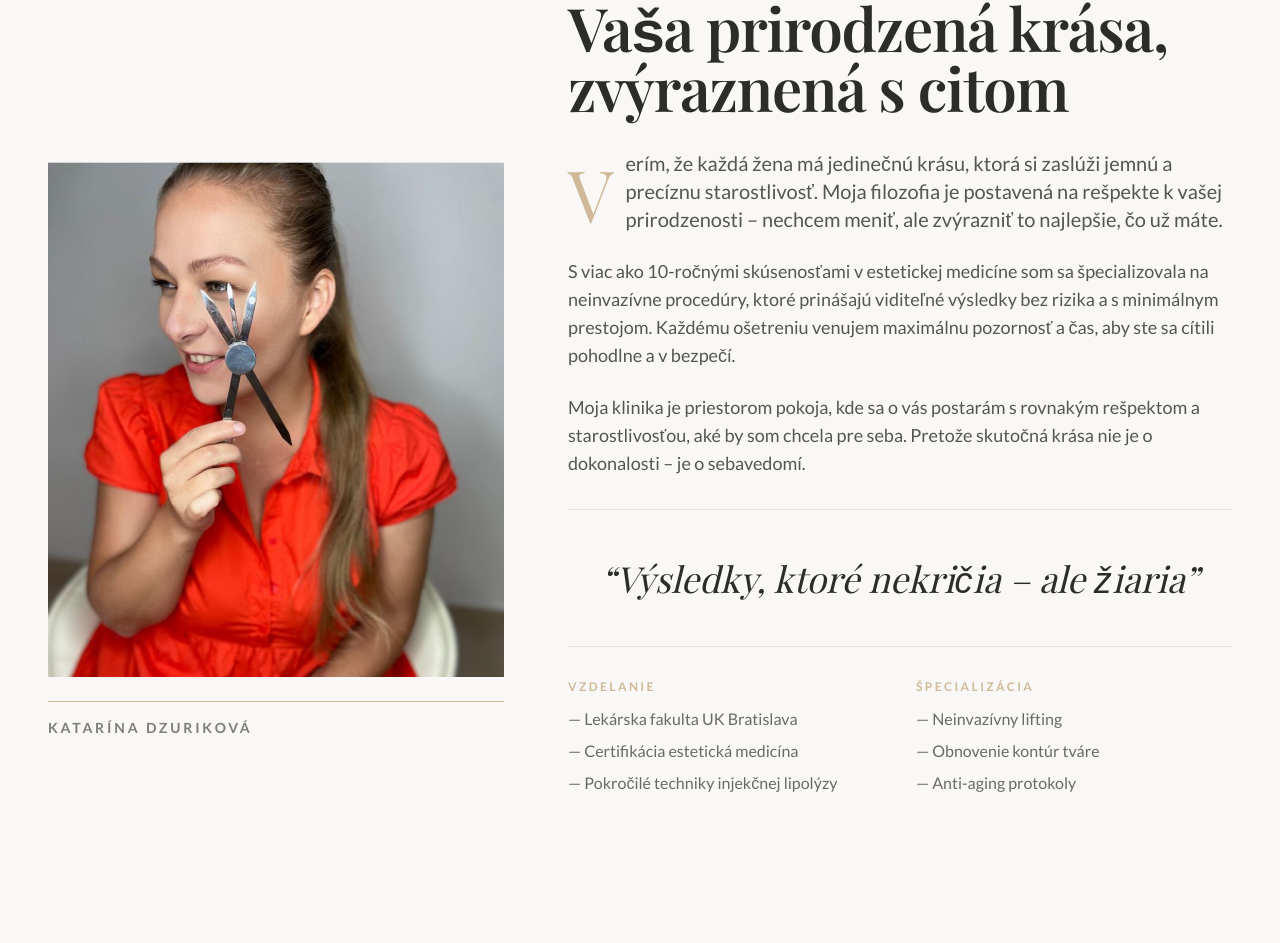
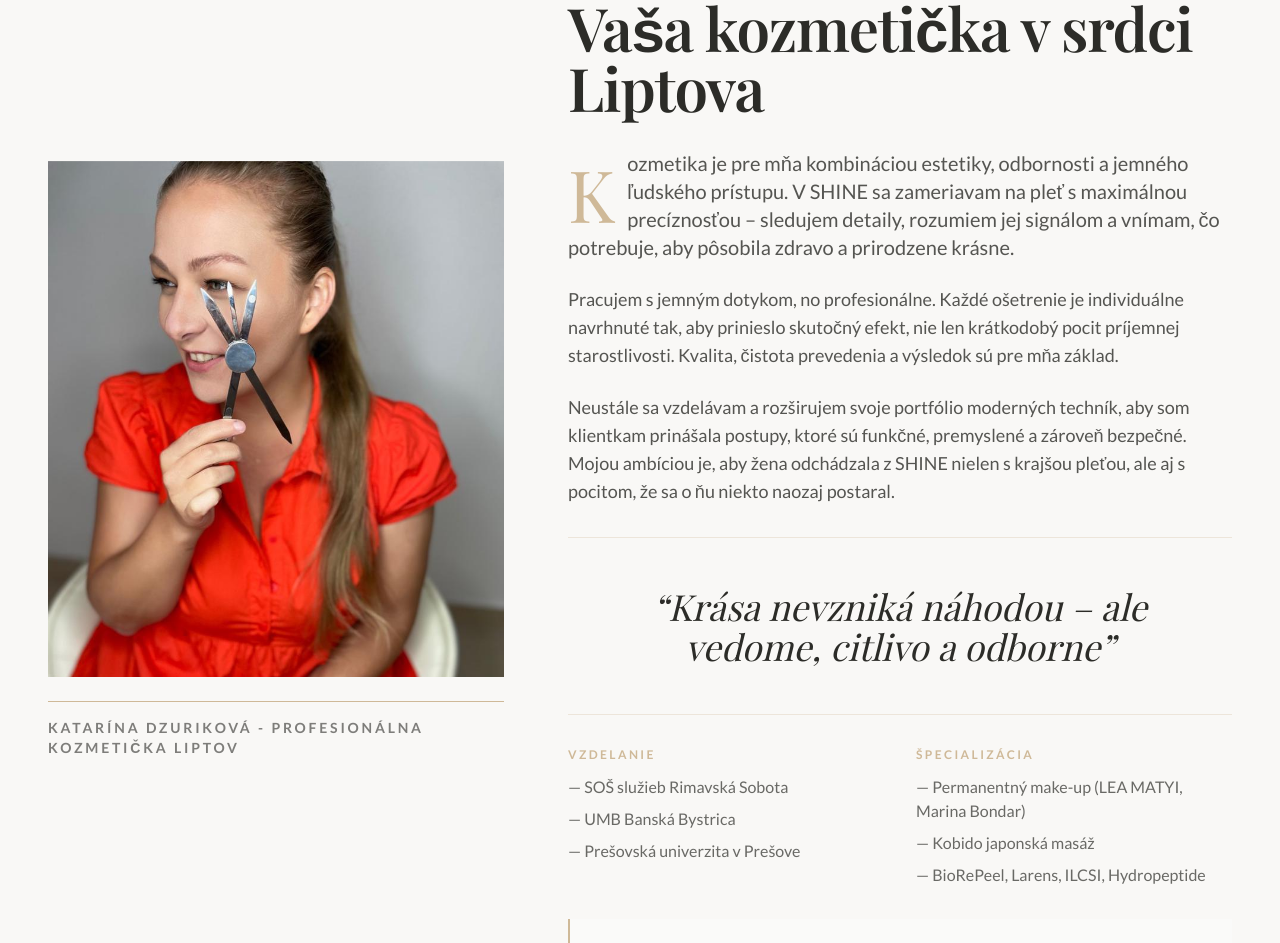
Before and after one commit to Abra7abra7/katarina-dzurikova-web, a Next.js app: page / in a window 1280 px wide. Shown: the part 987-1930 px from the top of the page. Built offline with nearby package versions, Linux system fonts and the light colour scheme.

Commit message:
fix: Oprava videa v hero sekcii, korekcia textov about sekcie, rozsireny llms.txt s korektnym vzdelanim Katariny

```diff
--- a/components/sections/about.tsx
+++ b/components/sections/about.tsx
@@ -32,8 +32,8 @@ export function AboutSection() {
             <div className="relative aspect-[3/4] overflow-hidden">
               <motion.div style={{ y: imageY }} className="h-full w-full">
                 <Image
-                  src="/images/gallery/WhatsApp Image 2025-12-01 at 20.53.46 (11).jpeg"
-                  alt="MUDr. Katarína Dzuriková"
+                  src="/images/about/katarina-portrait.jpeg"
+                  alt="Katarína Dzuriková - profesionálna kozmetička Liptov"
                   fill
                   className="object-cover saturate-75"
                   quality={90}
@@ -55,7 +55,7 @@ export function AboutSection() {
               viewport={{ once: true }}
               className="mt-4 text-sm uppercase tracking-luxury font-sans font-semibold text-ink/60"
             >
-              Katarína Dzuriková
+              Katarína Dzuriková - profesionálna kozmetička Liptov
             </motion.p>
           </motion.div>
 
@@ -70,37 +70,37 @@ export function AboutSection() {
             >
               {/* Overline */}
               <span className="text-xs uppercase tracking-luxury font-sans font-semibold text-gold">
-                O mne
+                Katarína Dzuriková
               </span>
 
               {/* Headline */}
               <h2 className="font-serif text-3xl sm:text-4xl md:text-5xl lg:text-6xl font-semibold tracking-editorial leading-tight text-ink">
-                Vaša prirodzená krása, zvýraznená s citom
+                Vaša kozmetička v srdci Liptova
               </h2>
 
               {/* Body Text with Drop Cap */}
               <div className="space-y-4 md:space-y-6 text-ink/80 leading-relaxed">
                 <p className="text-base md:text-lg lg:text-xl">
                   <span className="float-left font-serif text-5xl md:text-7xl leading-none mr-2 md:mr-3 mt-1 md:mt-2 text-gold">
-                    V
+                    K
                   </span>
-                  erím, že každá žena má jedinečnú krásu, ktorá si zaslúži
-                  jemnú a precíznu starostlivosť. Moja filozofia je postavená
-                  na rešpekte k vašej prirodzenosti – nechcem meniť, ale
-                  zvýrazniť to najlepšie, čo už máte.
+                  ozmetika je pre mňa kombináciou estetiky, odbornosti a jemného
+                  ľudského prístupu. V SHINE sa zameriavam na pleť s maximálnou
+                  precíznosťou – sledujem detaily, rozumiem jej signálom a vnímam,
+                  čo potrebuje, aby pôsobila zdravo a prirodzene krásne.
                 </p>
                 <p className="text-sm md:text-base lg:text-lg">
-                  S viac ako 10-ročnými skúsenosťami v estetickej medicíne som
-                  sa špecializovala na neinvazívne procedúry, ktoré prinášajú
-                  viditeľné výsledky bez rizika a s minimálnym prestojom.
-                  Každému ošetreniu venujem maximálnu pozornosť a čas, aby ste
-                  sa cítili pohodlne a v bezpečí.
+                  Pracujem s jemným dotykom, no profesionálne. Každé ošetrenie je
+                  individuálne navrhnuté tak, aby prinieslo skutočný efekt, nie
+                  len krátkodobý pocit príjemnej starostlivosti. Kvalita, čistota
+                  prevedenia a výsledok sú pre mňa základ.
                 </p>
                 <p className="text-sm md:text-base lg:text-lg">
-                  Moja klinika je priestorom pokoja, kde sa o vás postarám s
-                  rovnakým rešpektom a starostlivosťou, aké by som chcela pre
-                  seba. Pretože skutočná krása nie je o dokonalosti – je o
-                  sebavedomí.
+                  Neustále sa vzdelávam a rozširujem svoje portfólio moderných
+                  techník, aby som klientkam prinášala postupy, ktoré sú funkčné,
+                  premyslené a zároveň bezpečné. Mojou ambíciou je, aby žena
+                  odchádzala z SHINE nielen s krajšou pleťou, ale aj s pocitom,
+                  že sa o ňu niekto naozaj postaral.
                 </p>
               </div>
 
@@ -117,7 +117,7 @@ export function AboutSection() {
                 className="mt-12 md:mt-16 py-8 md:py-12 border-t border-b border-gold/30"
               >
                 <p className="font-serif text-2xl sm:text-3xl md:text-4xl italic text-center leading-relaxed text-ink px-4">
-                  &ldquo;Výsledky, ktoré nekričia – ale žiaria&rdquo;
+                  &ldquo;Krása nevzniká náhodou – ale vedome, citlivo a odborne&rdquo;
                 </p>
               </motion.blockquote>
 
@@ -128,9 +128,9 @@ export function AboutSection() {
                     Vzdelanie
                   </h4>
                   <ul className="space-y-2 text-sm md:text-base text-ink/70">
-                    <li>— Lekárska fakulta UK Bratislava</li>
-                    <li>— Certifikácia estetická medicína</li>
-                    <li>— Pokročilé techniky injekčnej lipolýzy</li>
+                    <li>— SOŠ služieb Rimavská Sobota</li>
+                    <li>— UMB Banská Bystrica</li>
+                    <li>— Prešovská univerzita v Prešove</li>
                   </ul>
                 </div>
                 <div>
@@ -138,11 +138,22 @@ export function AboutSection() {
                     Špecializácia
                   </h4>
                   <ul className="space-y-2 text-sm md:text-base text-ink/70">
-                    <li>— Neinvazívny lifting</li>
-                    <li>— Obnovenie kontúr tváre</li>
-                    <li>— Anti-aging protokoly</li>
+                    <li>— Permanentný make-up (LEA MATYI, Marina Bondar)</li>
+                    <li>— Kobido japonská masáž</li>
+                    <li>— BioRePeel, Larens, ILCSI, Hydropeptide</li>
                   </ul>
                 </div>
+              </div>
+
+              {/* Location Info */}
+              <div className="mt-8 p-6 bg-stone-50 border-l-2 border-gold">
+                <p className="text-sm text-ink/70">
+                  📍 <strong>SHINE Štúdio Krásy</strong> • Pavlova Ves 24, Bobrovec
+                  <br />
+                  <span className="text-xs">
+                    Ľahká dostupnosť z Liptovského Mikuláša, Ružomberka, Jasnej a Bešeňovej
+                  </span>
+                </p>
               </div>
             </motion.div>
           </div>
--- a/components/sections/hero.tsx
+++ b/components/sections/hero.tsx
@@ -49,7 +49,7 @@ export function HeroSection() {
             className="absolute inset-0 w-full h-full object-cover brightness-90 saturate-75"
           >
             <source
-              src="/images/gallery/video/WhatsApp Video 2025-12-01 at 21.47.46.mp4"
+              src="/images/hero/katarina-hero-video.mp4"
               type="video/mp4"
             />
           </video>
@@ -80,7 +80,7 @@ export function HeroSection() {
             className="mb-4 md:mb-6"
           >
             <span className="text-xs uppercase tracking-luxury font-sans font-semibold text-gold">
-              Estetická Medicína
+              Štúdio Krásy Liptov
             </span>
           </motion.div>
 
```
Also changed, not shown: public/llms.txt.
